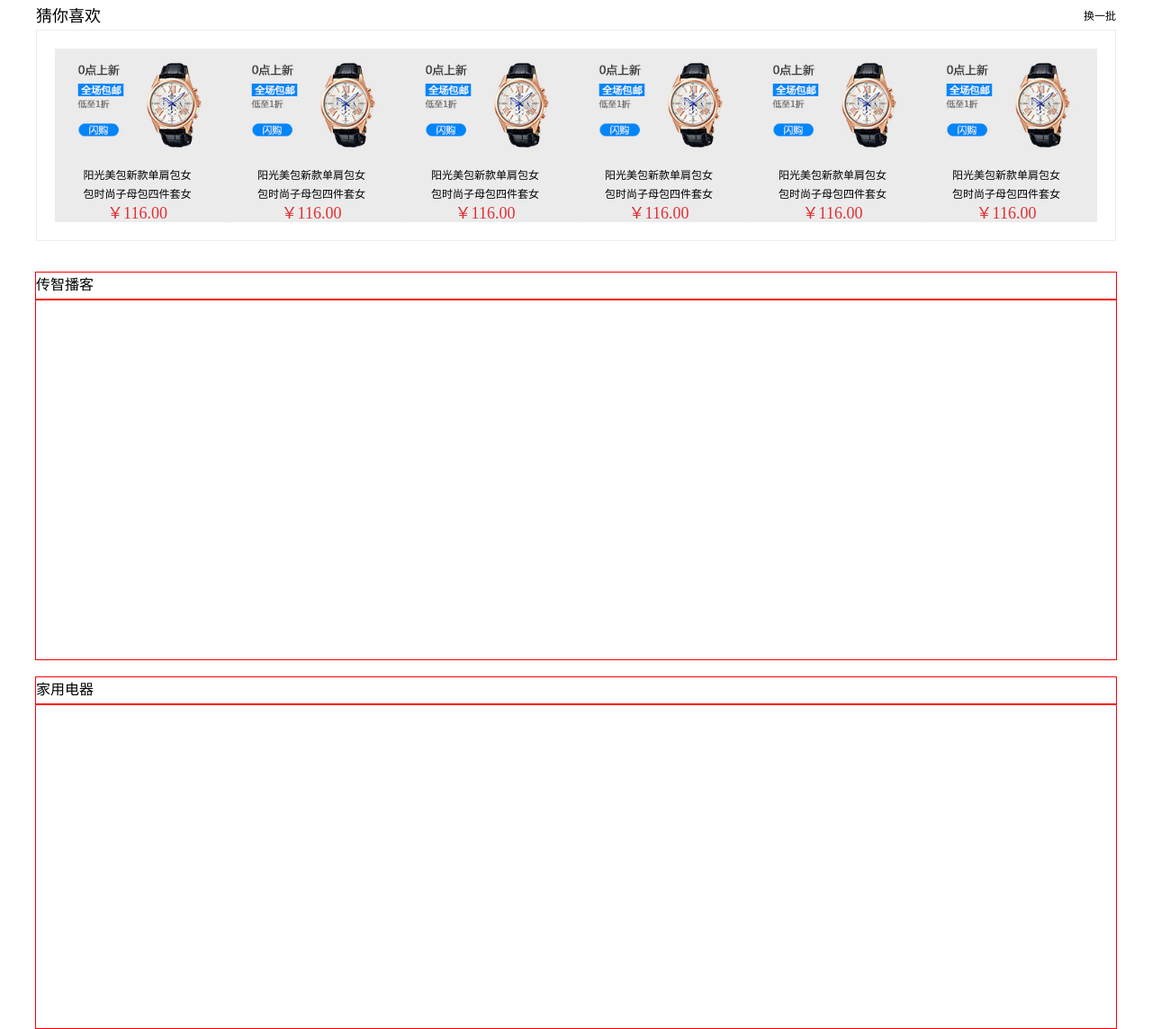
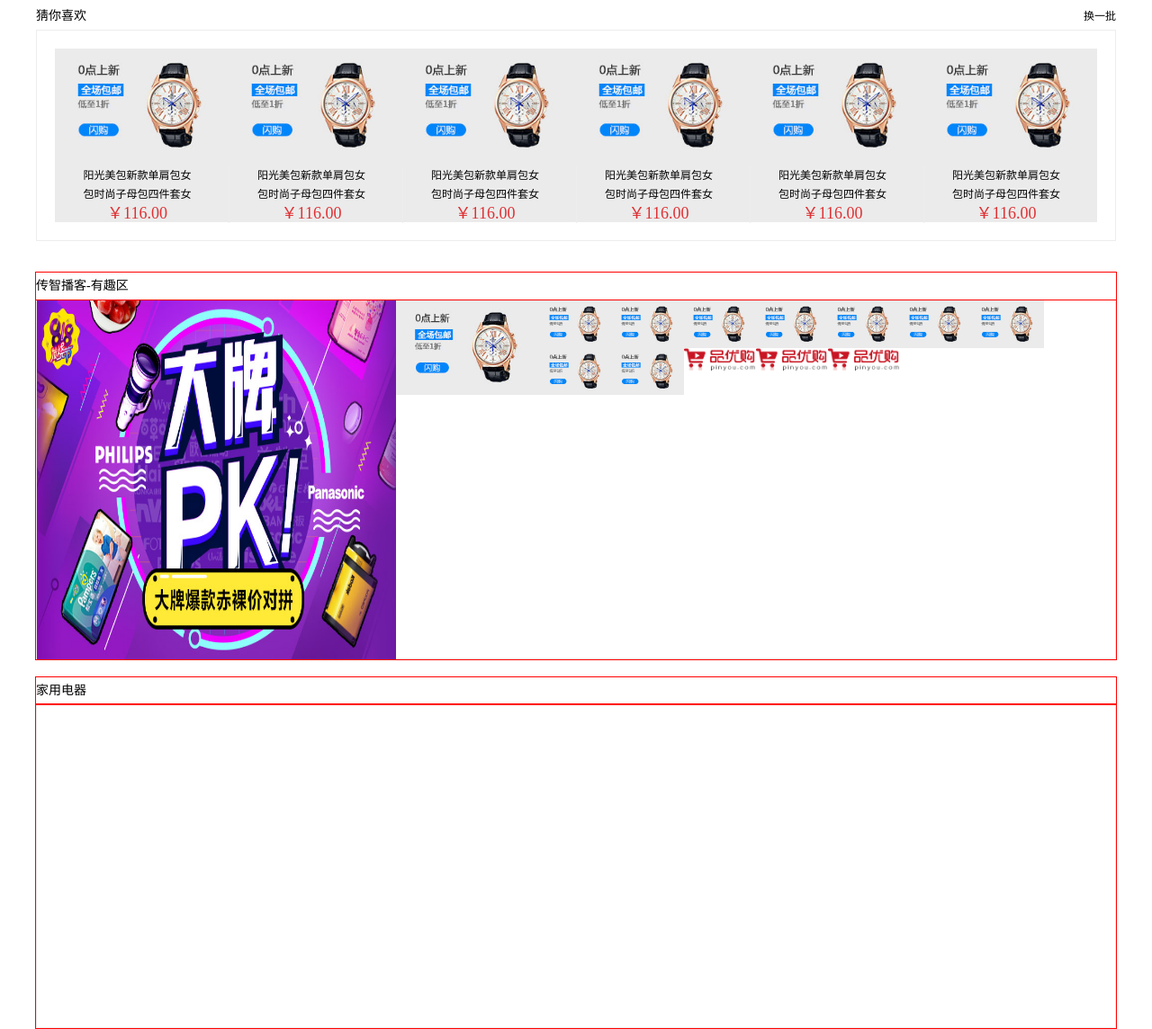
Before and after one commit to 1878149080/static-page, a plain HTML site: page index.html in a window 1280 px wide. Shown: the part 842-1986 px from the top of the page at 90% size. Drawn offline with Linux system fonts and the light colour scheme.

Commit message:
完成传智播客推荐样式

```diff
--- a/css/main.css
+++ b/css/main.css
@@ -72,15 +72,24 @@ main .small li{
     height:163px;
     float:left;
 }
+div[class^='box-content'] .top{
+    font-size:14px;
+    height:30px;
+    line-height: 30px;
+    /* background-color: red; */
+}
+div[class^='box-content'] .bottom{
+    border: solid 1px #ededed;
+}
 .box-content{
     height:280px;
     margin-top:20px;
     margin-bottom:15px;
 }
 .box-content .top{
-    height:30px;
-    line-height: 30px;
-    font-size:18px;
+    /* height:30px;
+    line-height: 30px; */
+    /* font-size:18px; */
 }
 .box-content .right{
     font-size:12px;
@@ -88,7 +97,7 @@ main .small li{
 .box-content .bottom{
     height:235px;
     padding:20px;
-    border: solid 1px #ededed;
+    /* border: solid 1px #ededed; */
     /* background-color: rgb(235, 235, 235); */
 }
 .box-content .bottom .content{
@@ -129,7 +138,26 @@ main .small li{
 }
 .box-content2 .bottom{
     height:400px;
-    outline: 1px solid red;
+    /* outline: 1px solid red; */
+}
+.box-content2 img{
+    float:left;
+}
+.box-content2 img:nth-of-type(1){
+    width:399px;
+    height:400px;
+}
+.box-content2 img:nth-of-type(2){
+    width:160px;
+    /* height:400px; */
+}
+.box-content2 img:nth-of-type(3){
+    width:80px;
+    /* height:400px; */
+}
+.box-content2 img:nth-of-type(n+4){
+    width:80px;
+    /* height:400px; */
 }
 .box-content3{
     height:390px;
--- a/index.html
+++ b/index.html
@@ -195,8 +195,31 @@
                 </div>
             </div>
             <div class="box-content2">
-                <div class="top">传智播客</div>
-                <div class="bottom"></div>
+                <div class="top">
+                    <div class="left fl">传智播客-有趣区</div>
+                    <div class="right fr"></div>
+                </div>
+                <div class="bottom">
+                    <img src="./images/focus1.png" alt="">
+                    <img src="./images/recom_03.jpg" alt="">
+                    <img src="./images/recom_03.jpg" alt="">
+                    <img src="./images/recom_03.jpg" alt="">
+                    <img src="./images/recom_03.jpg" alt="">
+                    <img src="./images/recom_03.jpg" alt="">
+                    <img src="./images/recom_03.jpg" alt="">
+                    <img src="./images/recom_03.jpg" alt="">
+                    <img src="./images/recom_03.jpg" alt="">
+                    <img src="./images/recom_03.jpg" alt="">
+                    <img src="./images/recom_03.jpg" alt="">
+                    <img src="./images/logo.png" alt="">
+                    <img src="./images/logo.png" alt="">
+                    <img src="./images/logo.png" alt="">
+                    <!-- <img src="./images/logo.png" alt="">
+                    <img src="./images/logo.png" alt="">
+                    <img src="./images/sk.png" alt="">
+                    <img src="./images/recom_03.jpg" alt="">
+                    <img src="./images/recom_03.jpg" alt=""> -->
+                </div>
             </div>
             <div class="box-content3">
                 <div class="top">家用电器</div>
```
